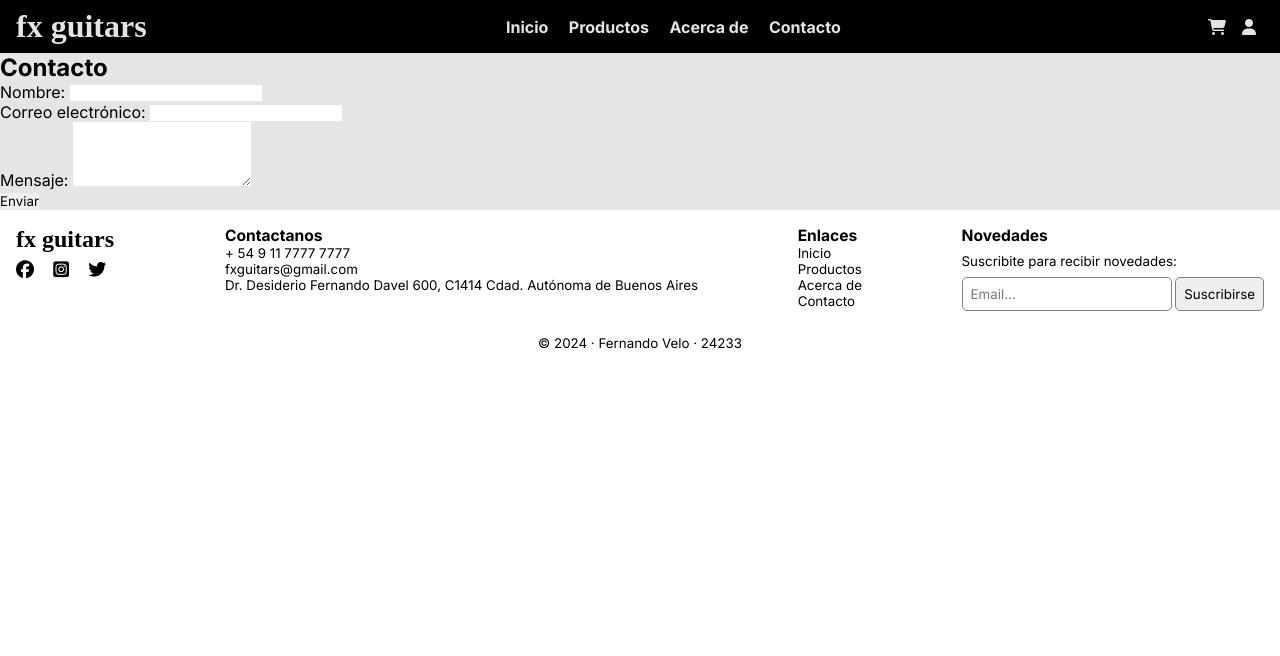
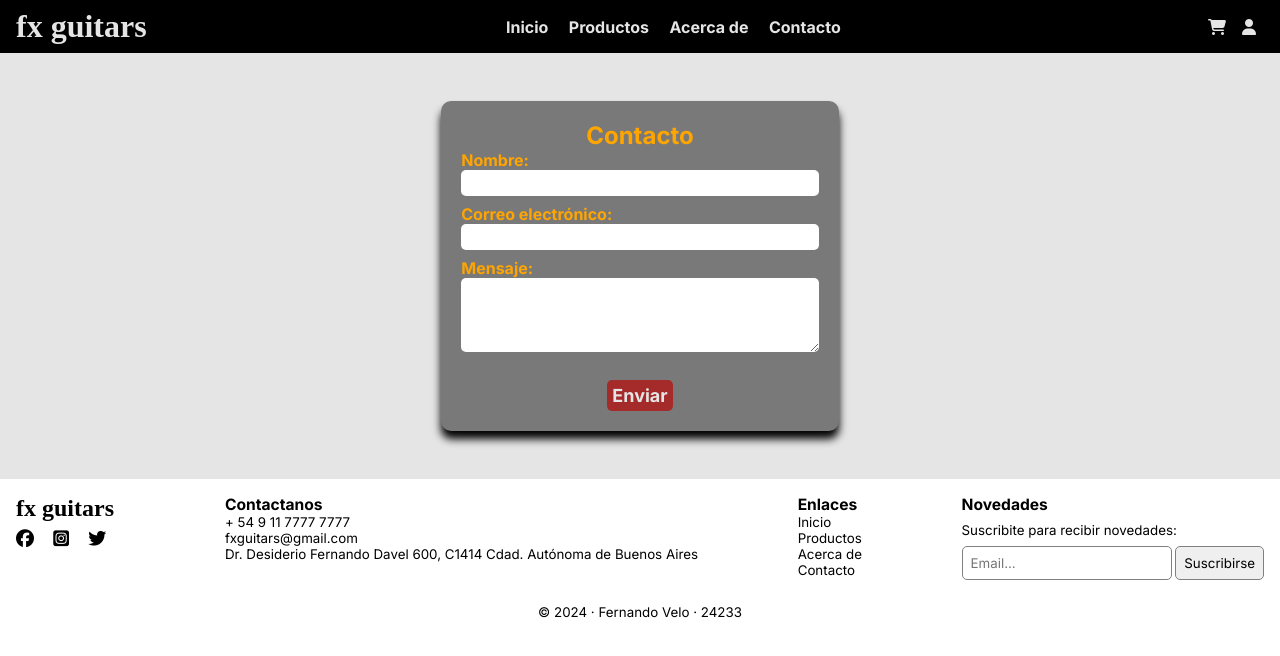
Before and after one commit to fxvelo/fxguitars, a plain HTML site: page contacto.html in a window 1280 px wide. Drawn offline with Linux system fonts and the light colour scheme; a web font is replaced by a local one.

Commit message:
Update styles.css

```diff
--- a/css/styles.css
+++ b/css/styles.css
@@ -1,4 +1,22 @@
 /* styles.css */
+
+/* Variables */
+
+:root {
+    --black-color: black;
+    --brown-color: #A52A2A;
+    --darkgrey-color: #797979;
+    --grey-color: #BBBBBB;
+    --orange-color: #FFA500;
+    --red-color: red;
+    --text-color: #E5E5E5;
+
+    --box-shadow: 0 0.5rem 0.5rem rgba(0, 0, 0.1);
+    --box-shadow-1: 0 0.5rem 1.5rem rgba(0, 0, 0.1);
+    --outline: .1rem solid rgba(0, 0, 0, 0.1);
+}
+
+/* Init */
 
 * {
     font-family: 'Inter', sans-serif;
@@ -16,22 +34,6 @@
     margin: 0;
     padding: 0;
     box-sizing: border-box;
-}
-
-/* Variables */
-
-:root {
-    --black-color: black;
-    --brown-color: #A52A2A;
-    --darkgrey-color: #4D4D4D;
-    --grey-color: #BBBBBB;
-    --orange-color: #FFA500;
-    --red-color: red;
-    --text-color: #E5E5E5;
-
-    --box-shadow: 0 0.5rem 0.5rem rgba(0, 0, 0.1);
-    --box-shadow-1: 0 0.5rem 1.5rem rgba(0, 0, 0.1);
-    --outline: .1rem solid rgba(0, 0, 0, 0.1);
 }
 
 
@@ -271,6 +273,62 @@ th, td {
 }
 
 
+/* contacto.html */
+
+/* main-contacto */
+
+#main-contacto {
+    display: flex;
+    justify-content: center;
+    align-items: center;
+}
+
+/* contacto-container */
+
+#contacto-container {
+    margin: 3rem auto;
+    padding: 20px;
+    background: var(--darkgrey-color);
+    border-radius: 10px;
+    box-shadow: var(--box-shadow);
+}
+
+#contacto-container h2 {
+    text-align: center;
+    color: var(--orange-color);
+}
+
+#contacto-container div input,
+#contacto-container div textarea {
+    width: 100%;
+    border-radius: 5px;
+    padding: 5px;
+    margin-bottom: 0.5rem;
+    border: none;
+}
+
+#contacto-container div label {
+color: var(--orange-color);
+font-weight: bold;
+}
+
+#contacto-container button {
+    display: block;
+    color: var(--text-color);
+    background-color: var(--brown-color);
+    border-radius: 5px;
+    margin: 1rem auto 0;
+    border: none;
+    padding: 5px;
+    font-weight: bold;
+    font-size: large;
+    cursor: pointer;
+}
+
+#contacto-container button:hover {
+    background-color: var(--orange-color);
+}
+
 /* footer */
 /**********/
 
```
